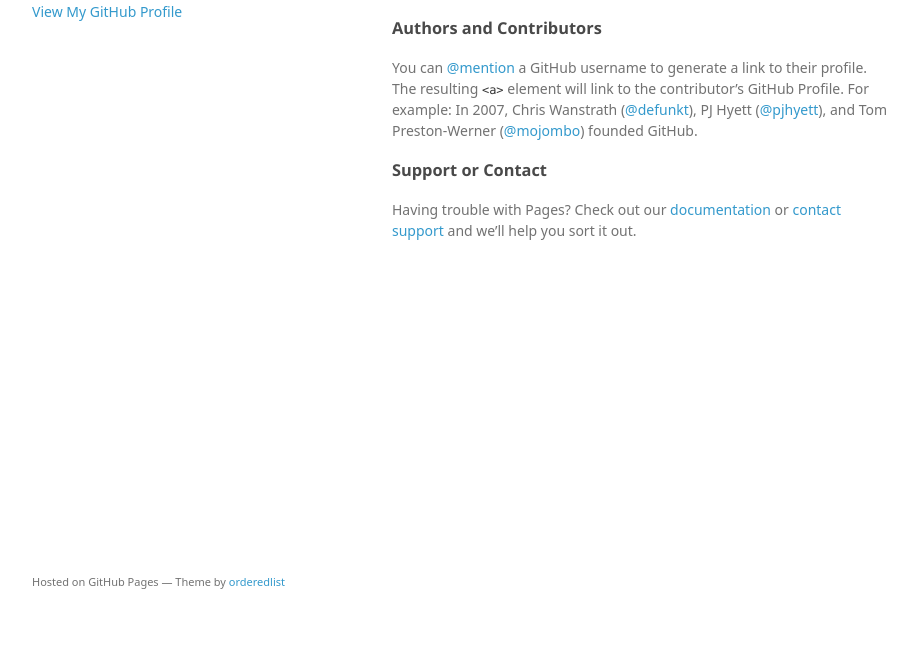
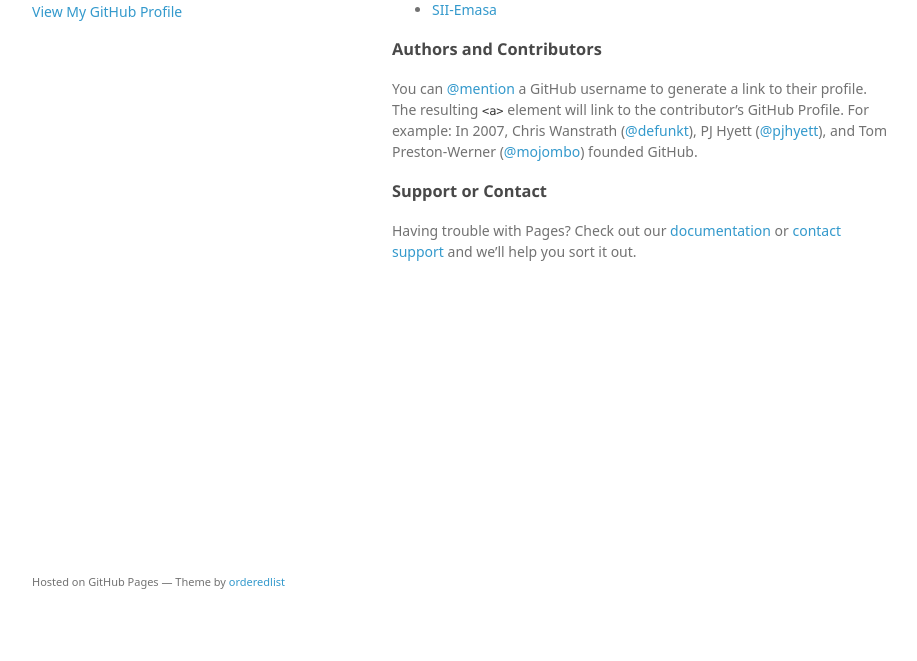
Before and after one commit to eduardogr/eduardogr.github.io, a plain HTML site: page index.html in a window 1280 px wide. Shown: the part 139-800 px from the top of the page, without its empty margins (178-1095 px from the left). Drawn offline with Linux system fonts and the light colour scheme; a web font is replaced by a local one.

Commit message:
Añadido proyecto de SII-Emasa

```diff
--- a/index.html
+++ b/index.html
@@ -28,6 +28,7 @@
 <ul>
   <li><a href="http://eduardogr.github.io/ESXi-tools/">ESXi-tools</a></li>
   <li><a href="http://eduardogr.github.io/Understanding-Monads/">Understanding-Monads</a></li>
+  <li><a href="http://eduardogr.github.io/SII-Emasa/">SII-Emasa</a></a></li>
 </ul>
 
 <h3>
```
